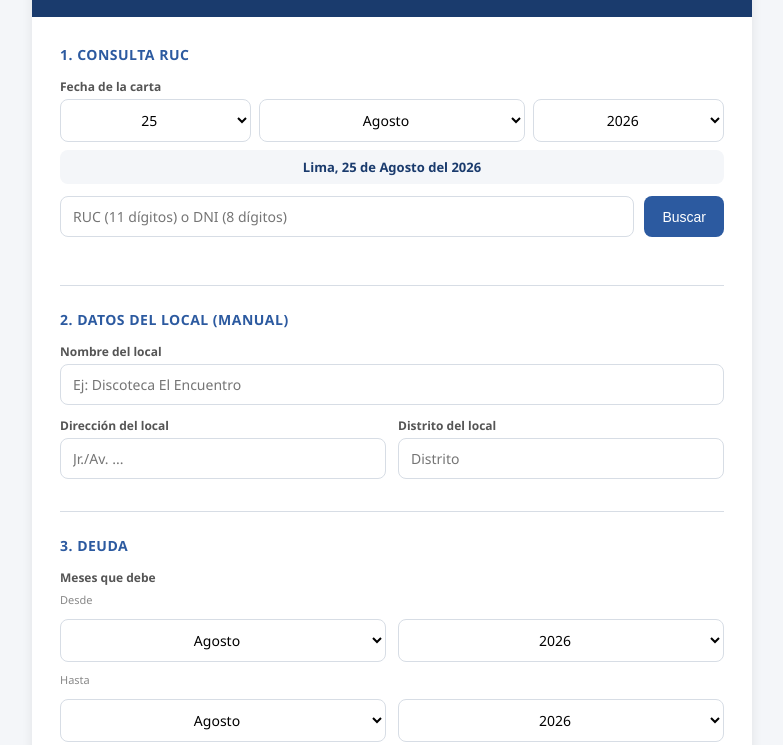
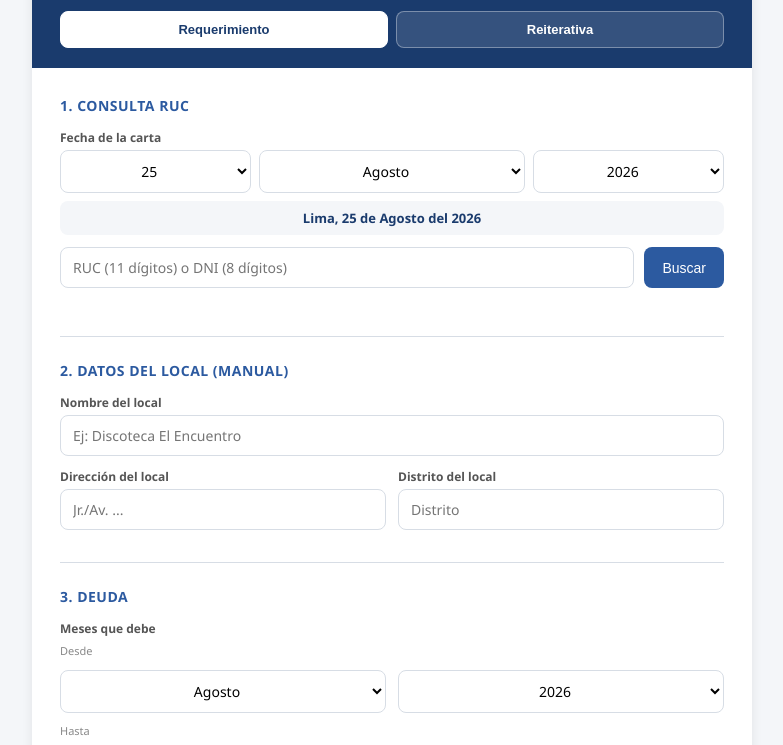
Before and after one commit to nwebstudio/Cartas-Gci, a plain HTML site: page frontend/index.html in a window 1280 px wide. Shown: the part 96-841 px from the top of the page, without its empty margins (248-1031 px from the left). Drawn offline with Linux system fonts and the light colour scheme.

Commit message:
Add files via upload

```diff
--- a/frontend/index.html
+++ b/frontend/index.html
@@ -151,6 +151,27 @@
     margin-top: 10px;
     min-height: 18px;
   }
+  .selector-carta {
+    display: flex;
+    gap: 8px;
+    margin-top: 14px;
+  }
+  .btn-tipo {
+    flex: 1;
+    background: rgba(255,255,255,0.12);
+    border: 1.5px solid rgba(255,255,255,0.35);
+    color: white;
+    padding: 10px;
+    border-radius: 8px;
+    font-size: 13px;
+    font-weight: 600;
+    cursor: pointer;
+  }
+  .btn-tipo.activo {
+    background: white;
+    color: var(--azul);
+    border-color: white;
+  }
   .mensaje.error { color: #c0392b; }
   .mensaje.ok { color: var(--exito); }
 </style>
@@ -158,8 +179,12 @@
 <body>
 <div class="contenedor">
   <header>
-    <h1>Generador de Cartas de Requerimiento</h1>
+    <h1>Generador de Cartas</h1>
     <p>APDAYC / GCI Servicios Financieros</p>
+    <div class="selector-carta">
+      <button type="button" class="btn-tipo activo" id="btnTipoRequerimiento" data-tipo="requerimiento">Requerimiento</button>
+      <button type="button" class="btn-tipo" id="btnTipoReiterativa" data-tipo="reiterativa">Reiterativa</button>
+    </div>
   </header>
 
   <div class="cuerpo">
@@ -246,8 +271,19 @@
 
 <script>
 let datosRucActuales = null;
+let tipoCartaActual = "requerimiento";
 
 const $ = (id) => document.getElementById(id);
+
+const NOMBRES_TIPO = { requerimiento: "Requerimiento", reiterativa: "Reiterativa" };
+
+document.querySelectorAll(".btn-tipo").forEach(btn => {
+  btn.addEventListener("click", () => {
+    tipoCartaActual = btn.dataset.tipo;
+    document.querySelectorAll(".btn-tipo").forEach(b => b.classList.remove("activo"));
+    btn.classList.add("activo");
+  });
+});
 
 const MESES_ABREV = ["ENE","FEB","MAR","ABR","MAY","JUN","JUL","AGO","SEP","OCT","NOV","DIC"];
 const MESES_LARGO = ["Enero","Febrero","Marzo","Abril","Mayo","Junio","Julio","Agosto","Septiembre","Octubre","Noviembre","Diciembre"];
@@ -461,7 +497,7 @@ $("btnGenerar").addEventListener("click", async () => {
   $("btnGenerar").textContent = "Generando...";
 
   try {
-    const res = await fetch("/api/generar-carta", {
+    const res = await fetch(`/api/generar-carta/${tipoCartaActual}`, {
       method: "POST",
       headers: { "Content-Type": "application/json" },
       body: JSON.stringify({
@@ -480,7 +516,7 @@ $("btnGenerar").addEventListener("click", async () => {
     const url = URL.createObjectURL(blob);
     const a = document.createElement("a");
     a.href = url;
-    a.download = `Requerimiento_${datosRucActuales.razon_social.replace(/[^a-zA-Z0-9]/g, "_")}.docx`;
+    a.download = `${NOMBRES_TIPO[tipoCartaActual]}_${datosRucActuales.razon_social.replace(/[^a-zA-Z0-9]/g, "_")}.docx`;
     document.body.appendChild(a);
     a.click();
     a.remove();
```
